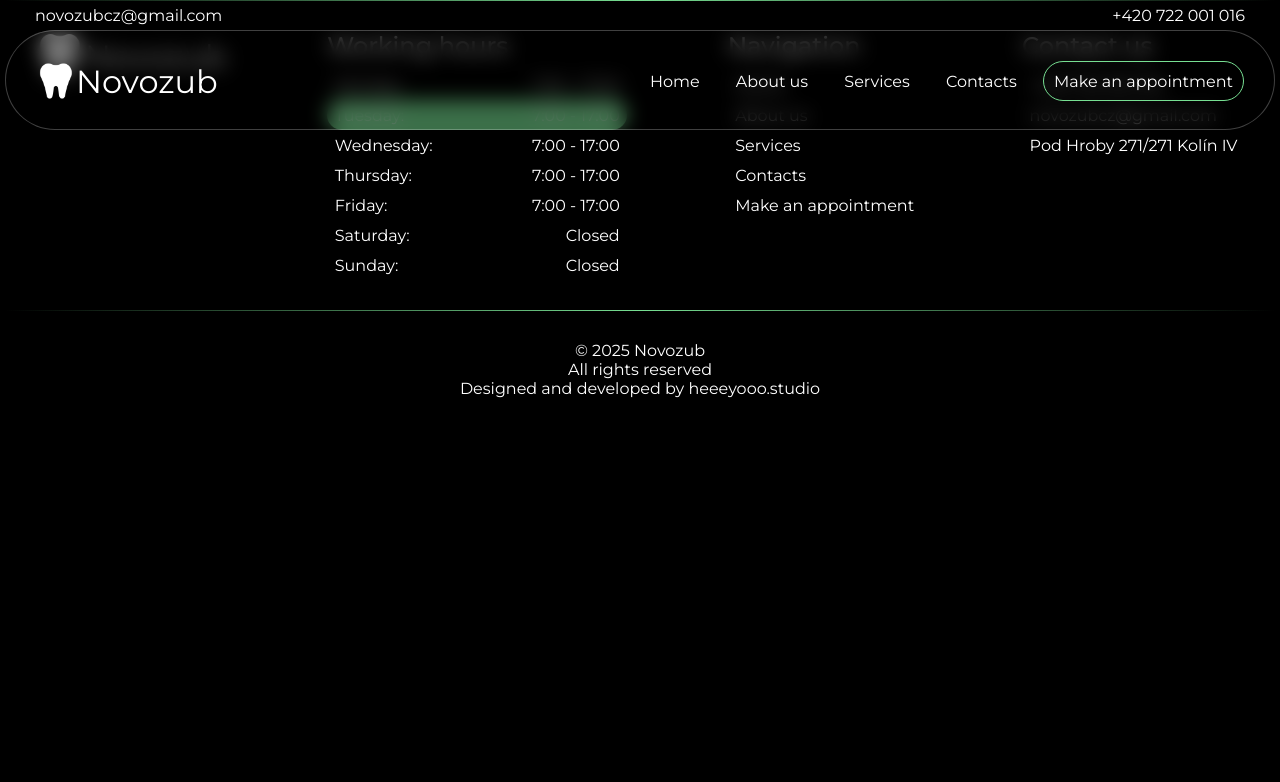
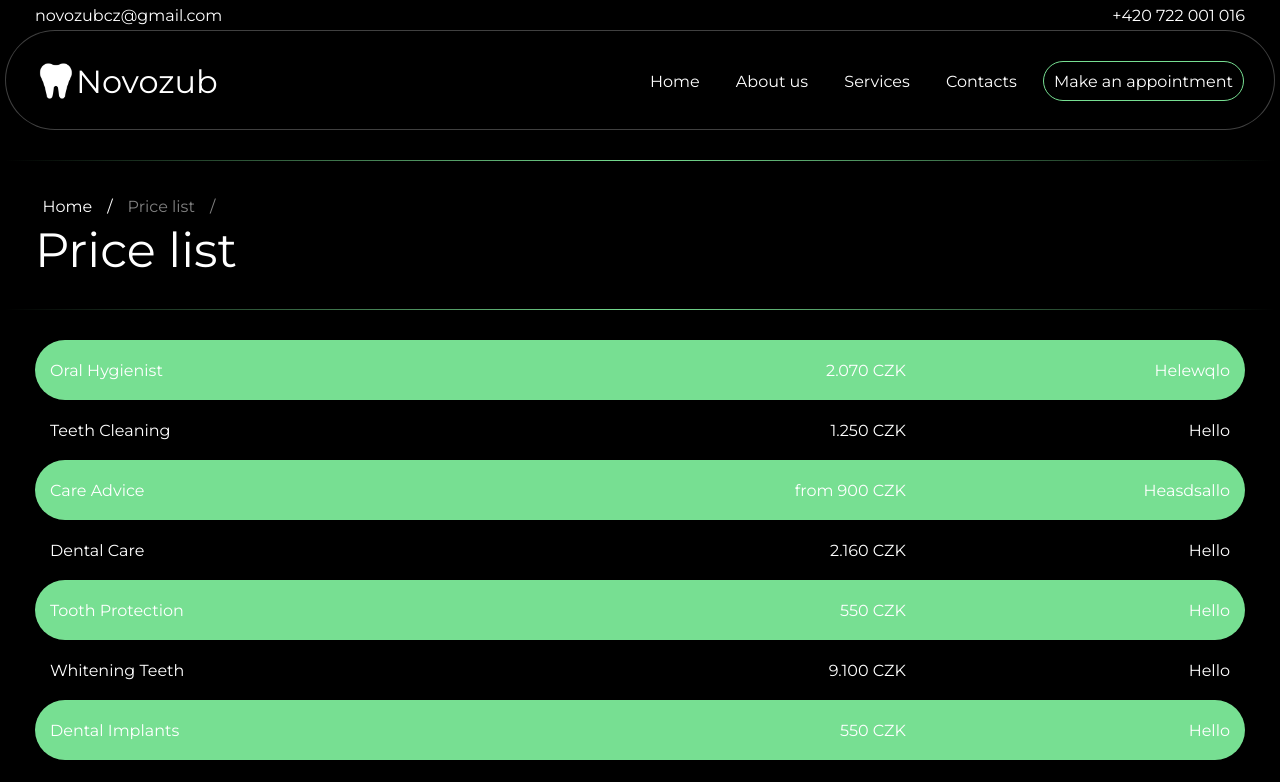
Before and after one commit to stepandordiai/natadent, a React (Vite) app: page /price-list in a window 1280 px wide. Shown: the top 782 px of the page. Built offline with nearby package versions, Linux system fonts and the light colour scheme.

Commit message:
v2.11.0 Add price-list page

```diff
--- a/src/App.jsx
+++ b/src/App.jsx
@@ -9,6 +9,7 @@ import Appointment from "./pages/Appointment/Appointment";
 import AboutUs from "./pages/AboutUs/AboutUs";
 import ScrollToTop from "./utils/ScrollToTop";
 import "./App.scss";
+import PriceList from "./pages/PriceList/PriceList";
 
 function App() {
     return (
@@ -19,6 +20,9 @@ function App() {
             <Routes>
                 <Route path="/" element={<Home />} />
                 <Route path="/about-us" element={<AboutUs />} />
+                {/*  */}
+                <Route path="/price-list" element={<PriceList />} />
+                {/*  */}
                 <Route path="/services" element={<Services />} />
                 <Route path="/contacts" element={<Contacts />} />
                 <Route path="/appointment" element={<Appointment />} />
--- a/src/components/PageTitle/PageTitle.jsx
+++ b/src/components/PageTitle/PageTitle.jsx
@@ -1,6 +1,5 @@
 import { NavLink } from "react-router-dom";
 import CustomDivider from "../CustomDivider/CustomDivider";
-import nextIcon from "./../../assets/icons/next.png";
 import "./PageTitle.scss";
 
 const PageTitle = ({ activeLink, title }) => {
--- a/src/pages/AboutUs/AboutUs.jsx
+++ b/src/pages/AboutUs/AboutUs.jsx
@@ -51,7 +51,7 @@ const AboutUs = () => {
 
     return (
         <section className="about-us">
-            <PageTitle activeLink="Home" link="About us" title="About us" />
+            <PageTitle activeLink="Home" title="About us" />
             <h3 className="about-us__team-title">Our team</h3>
             <div className="about-us__team-grid">
                 <div className="team-card">
--- /dev/null
+++ b/src/pages/PriceList/PriceList.jsx
@@ -0,0 +1,61 @@
+import { useEffect } from "react";
+import "./PriceList.scss";
+import PageTitle from "../../components/PageTitle/PageTitle";
+
+const PriceList = () => {
+    useEffect(() => {
+        document.title = "Price list";
+    }, []);
+
+    return (
+        <>
+            <PageTitle activeLink="Home" title="Price list" />
+            <table className="price-list__table">
+                <tbody>
+                    <tr>
+                        <td>Oral Hygienist</td>
+                        <td>2.070 CZK</td>
+                        <td>Helewqlo</td>
+                    </tr>
+                    <tr>
+                        <td>Teeth Cleaning</td>
+                        <td>1.250 CZK</td>
+                        <td>Hello</td>
+                    </tr>
+                    <tr>
+                        <td>Care Advice</td>
+                        <td>from 900 CZK</td>
+                        <td>Heasdsallo</td>
+                    </tr>
+                    <tr>
+                        <td>Dental Care</td>
+                        <td>2.160 CZK</td>
+                        <td>Hello</td>
+                    </tr>
+                    <tr>
+                        <td>Tooth Protection</td>
+                        <td>550 CZK</td>
+                        <td>Hello</td>
+                    </tr>
+                    <tr>
+                        <td>Whitening Teeth</td>
+                        <td>9.100 CZK</td>
+                        <td>Hello</td>
+                    </tr>
+                    <tr>
+                        <td>Dental Implants</td>
+                        <td>550 CZK</td>
+                        <td>Hello</td>
+                    </tr>
+                    <tr>
+                        <td>Oral Surgery</td>
+                        <td>260 CZK</td>
+                        <td>Hello</td>
+                    </tr>
+                </tbody>
+            </table>
+        </>
+    );
+};
+
+export default PriceList;
--- /dev/null
+++ b/src/pages/PriceList/PriceList.scss
@@ -0,0 +1,35 @@
+.price-list__table {
+    text-align: center;
+    border-collapse: collapse;
+    margin: 0 30px 30px;
+}
+
+tr {
+    height: 60px;
+}
+
+td:nth-child(1) {
+    text-align: left;
+    padding-left: 15px;
+}
+
+td:nth-child(2) {
+    text-align: right;
+}
+
+td:nth-child(3) {
+    text-align: right;
+    padding-right: 15px;
+}
+
+tr:nth-child(odd) {
+    background: var(--accent-clr);
+}
+
+tr:nth-child(odd) td:nth-of-type(1) {
+    border-radius: 30px 0 0 30px;
+}
+
+tr:nth-child(odd) td:nth-of-type(3) {
+    border-radius: 0 30px 30px 0;
+}
```
